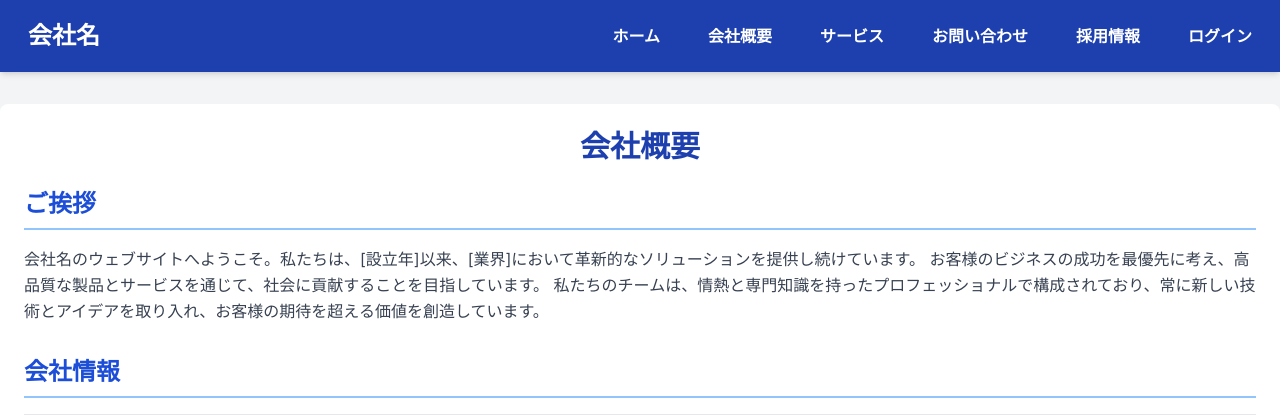
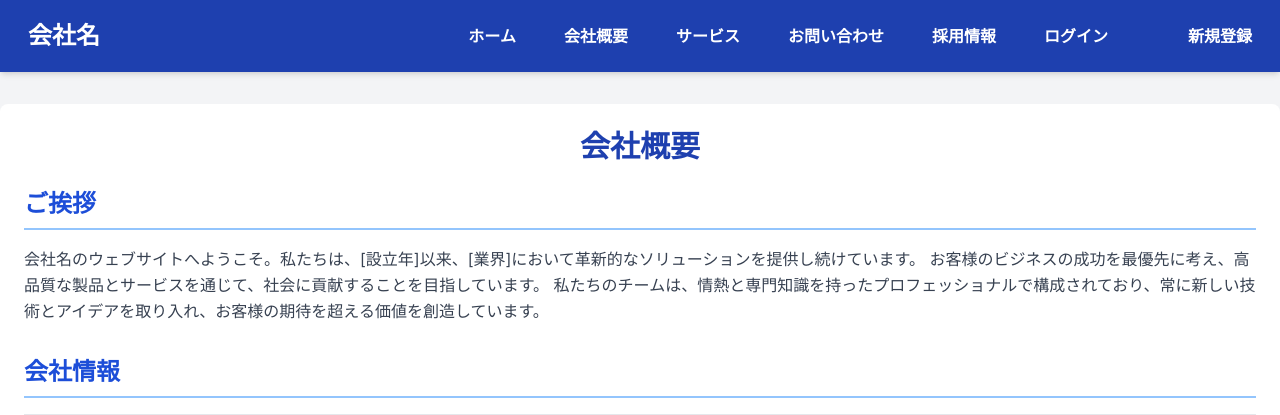
Before and after one commit to sakuta1214/company, a Flask app: page /company/about in a window 1280 px wide. Shown: the top 415 px of the page. Run offline with Flask 3, Linux system fonts and the light colour scheme; some libraries are stand-ins or nearby versions.

Commit message:
Update base.html

```diff
--- a/templates/base.html
+++ b/templates/base.html
@@ -31,6 +31,7 @@
                         <li><a href="{{ url_for('logout') }}" class="text-white hover:underline font-semibold rounded-md px-3 py-1 hover:bg-blue-700 transition duration-300">ログアウト ({{ session.username }})</a></li>
                     {% else %}
                         <li><a href="{{ url_for('login') }}" class="text-white hover:underline font-semibold rounded-md px-3 py-1 hover:bg-blue-700 transition duration-300">ログイン</a></li>
+                    　　<li><a href="{{ url_for('register') }}" class="text-white hover:underline font-semibold rounded-md px-3 py-1 hover:bg-blue-700 transition duration-300">新規登録</a></li>
                     {% endif %}
                 </ul>
             </nav>
```
